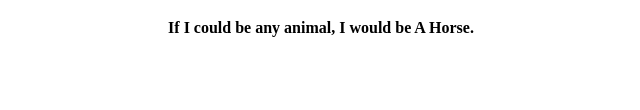
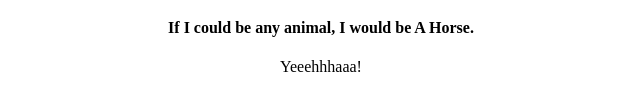
Before and after one commit to MAgha86/profile, a plain HTML site: page index.html in a window 1280 px wide. Shown: the part 290-400 px from the top of the page, 319-959 px from the left. Drawn offline with Linux system fonts and the light colour scheme.

Commit message:
new changes

```diff
--- a/index.html
+++ b/index.html
@@ -15,6 +15,7 @@
 					<h4>My favorite color is Green.</h4>
 					<h4>My favorite food is Kebab.</h4>
 					<h4>If I could be any animal, I would be A Horse.</h4>
+                        <p>Yeeehhhaaa!</p>
 			</div>
 		  </body>
 		</html>
```
